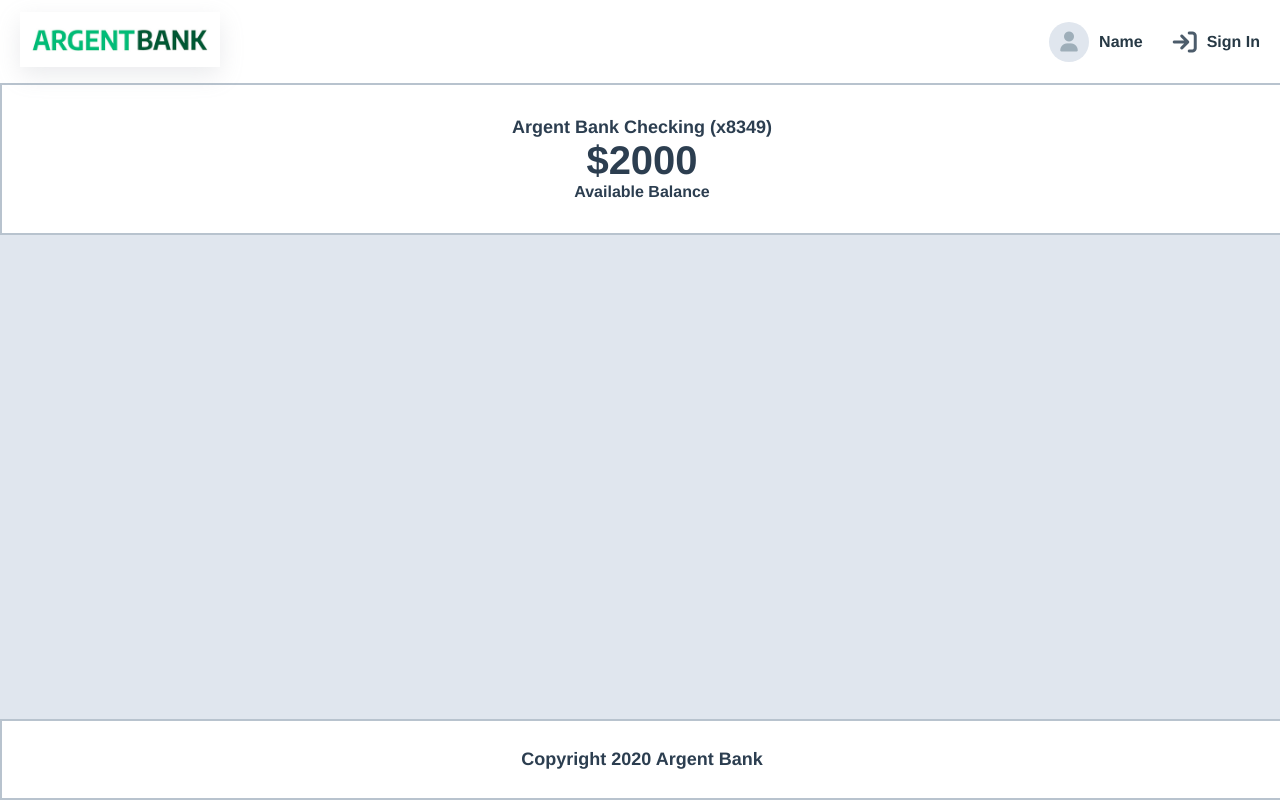
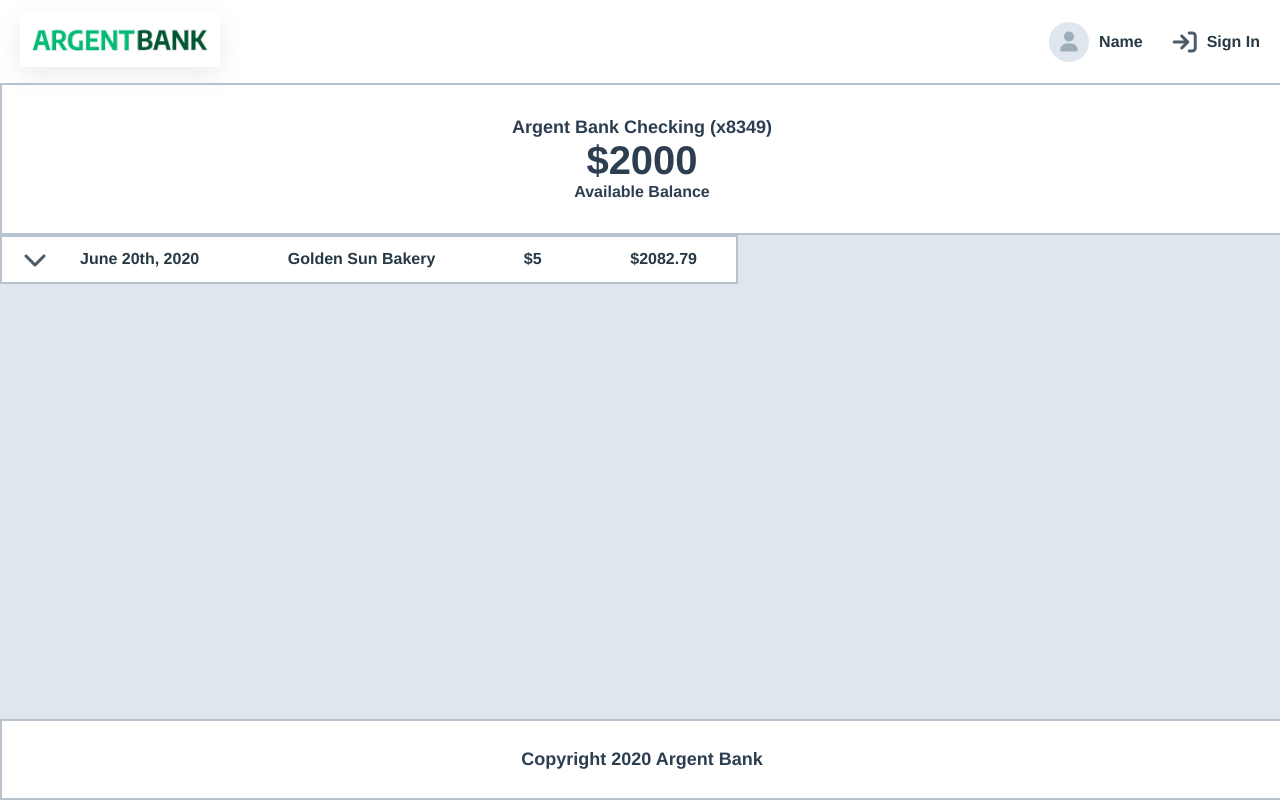
Before and after one commit to l-nikola/ArgentBank, a React (Vite) app: page / in a window 1280 px wide. Built offline with nearby package versions, Linux system fonts and the light colour scheme.

Commit message:
feat : collapse component

```diff
--- /dev/null
+++ b/src/components/Collapse/index.jsx
@@ -0,0 +1,51 @@
+import { useState } from "react";
+
+export default function Collapse({
+  date,
+  description,
+  amount,
+  balance,
+  transactionType,
+  category,
+  note,
+}) {
+  const [isOpen, setIsOpen] = useState(false);
+
+  return (
+    <section className="collapse">
+      <div className="collapse__header">
+        <button onClick={() => setIsOpen(!isOpen)}>
+          <i
+            className={`fa-solid ${
+              isOpen ? "fa-chevron-up" : "fa-chevron-down"
+            }`}
+          ></i>
+        </button>
+        <div className="collapse__infos">
+          <p>{date}</p>
+          <p>{description}</p>
+          <p>${amount}</p>
+          <p>${balance}</p>
+        </div>
+      </div>
+
+      {isOpen && (
+        <div className="collapse__details">
+          <p>Transaction Type : {transactionType}</p>
+          <div>
+            <p>Category : {category}</p>
+            <button onClick={() => console.log("edit")}>
+              <i className="fa-solid fa-pen"></i>
+            </button>
+          </div>
+          <div>
+            <p>Notes : {note}</p>
+            <button onClick={() => console.log("edit")}>
+              <i className="fa-solid fa-pen"></i>
+            </button>
+          </div>
+        </div>
+      )}
+    </section>
+  );
+}
--- a/src/pages/Home/index.jsx
+++ b/src/pages/Home/index.jsx
@@ -3,6 +3,7 @@ import Header from "../../components/Header";
 import ChangeName from "../../components/ChangeName";
 import BankAccount from "../../components/BankAccount";
 import BankAccountDetail from "../../components/BankAccountDetail";
+import Collapse from "../../components/Collapse";
 
 export default function Home() {
   return (
@@ -22,6 +23,15 @@ export default function Home() {
         amount={2000}
         balance="Available Balance"
       />
+      <Collapse
+        date="June 20th, 2020"
+        description="Golden Sun Bakery"
+        amount={5.0}
+        balance={2082.79}
+        transactionType="Electronic"
+        category="Food"
+        note=""
+      />
       <Footer />
     </>
   );
--- /dev/null
+++ b/src/styles/components/collapse.scss
@@ -0,0 +1,50 @@
+.collapse {
+  width: 680px;
+  border: 2px solid var(--border);
+  background-color: white;
+  padding: 0 39px 0 15px;
+  font-weight: 600;
+  color: var(--text);
+
+  &__header {
+    display: flex;
+    height: 45px;
+  }
+
+  button {
+    margin-right: 27px;
+    background: none;
+    border: none;
+    cursor: pointer;
+
+    i {
+      font-size: x-large;
+      color: var(--icon);
+    }
+  }
+
+  &__infos {
+    display: flex;
+    justify-content: space-between;
+    align-items: center;
+    width: 100%;
+  }
+
+  &__details {
+    display: flex;
+    flex-direction: column;
+    align-items: baseline;
+    padding-left: 65px;
+    line-height: 0;
+
+    div {
+      display: flex;
+      gap: 10px;
+
+      button i {
+        font-size: large;
+        color: var(--icon);
+      }
+    }
+  }
+}
--- a/src/styles/components/header.scss
+++ b/src/styles/components/header.scss
@@ -31,7 +31,7 @@ header {
         i.fa-arrow-right-to-bracket,
         i.fa-arrow-right-from-bracket {
           font-size: 24px;
-          color: #4c5c6b;
+          color: var(--icon);
         }
 
         i.fa-user {
--- a/src/styles/index.scss
+++ b/src/styles/index.scss
@@ -4,6 +4,7 @@
 @use "./components/changeName.scss";
 @use "./components/bankAccount.scss";
 @use "./components/bankAccountDetail.scss";
+@use "./components/collapse.scss";
 
 /* *********** Variables ********** */
 :root {
@@ -14,6 +15,7 @@
   --borderButton: #b3b3f1;
   --textButton: #7a6ef6;
   --button: #6458f6;
+  --icon: #4c5c6b;
 }
 
 /* *********** Global Styles ********** */
```
